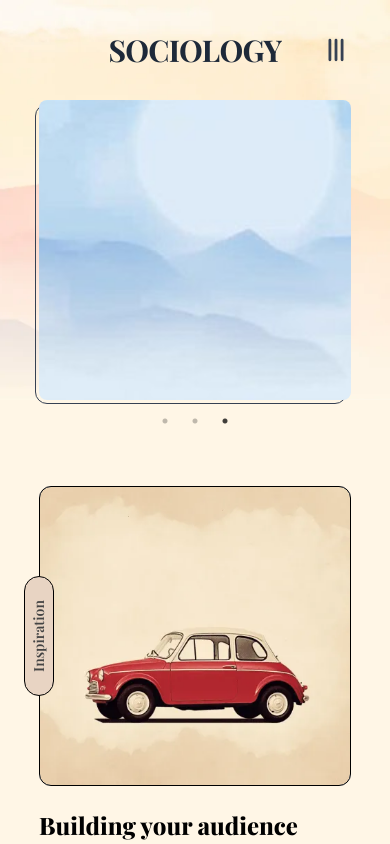
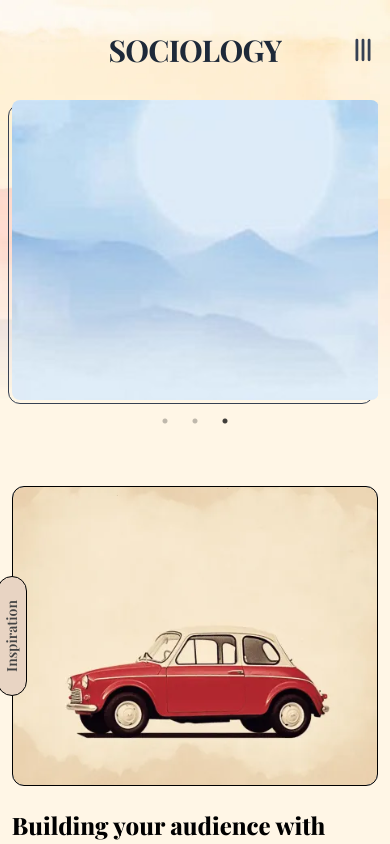
Before and after one commit to Olawoyin1/sosioloji, a React (Vite) app: page / in a window 390 px wide. Shown: the top 844 px of the page. Built offline with nearby package versions, Linux system fonts and the light colour scheme; a web font is replaced by a local one.

Commit message:
container

```diff
--- a/src/App.css
+++ b/src/App.css
@@ -91,3 +91,13 @@ body{
     background-position: 100% 0%;
   }
 }
+
+@media (max-width:540px){
+    .container{
+        max-width: 94%;
+    }
+
+
+
+
+}
```
